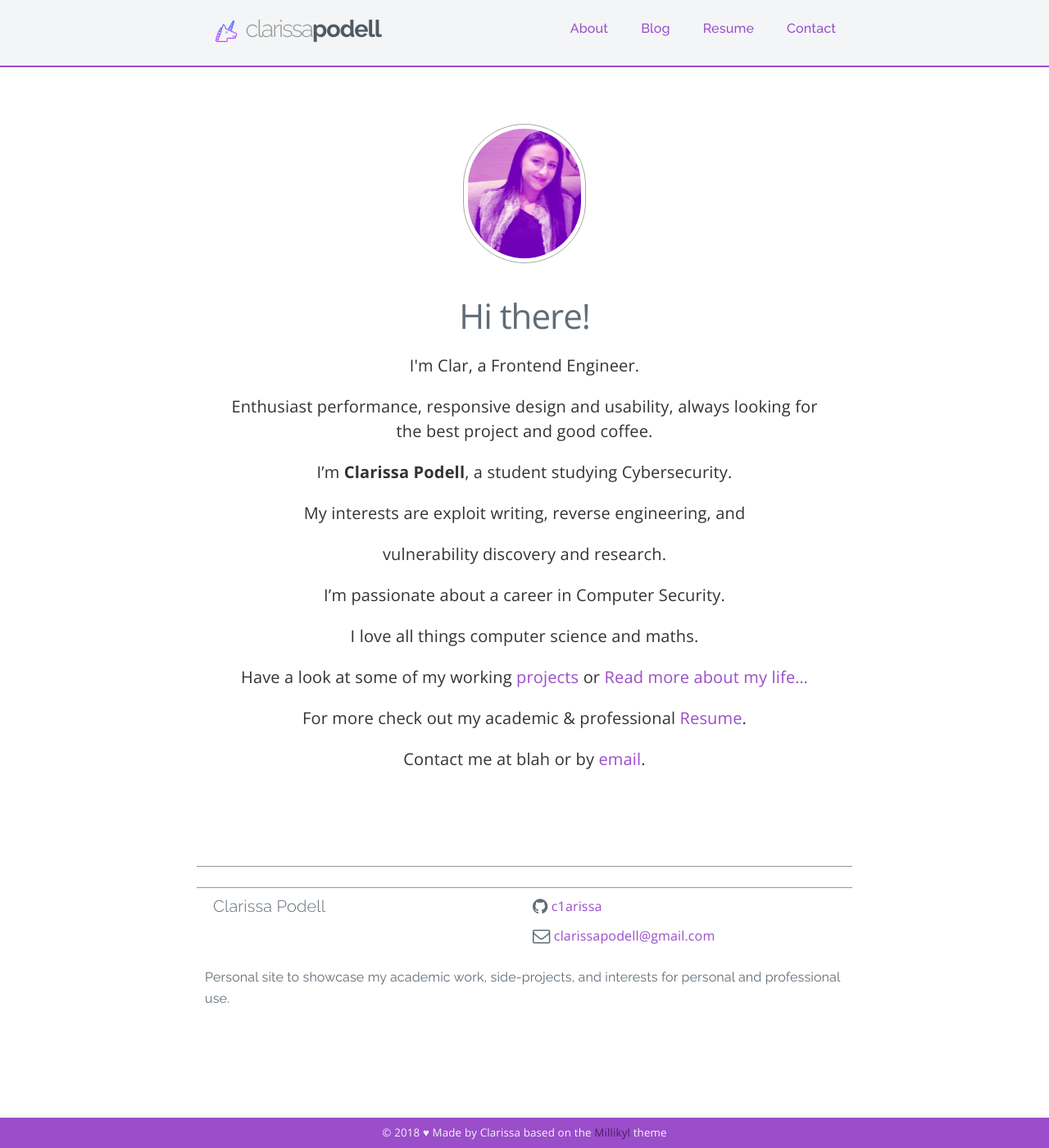
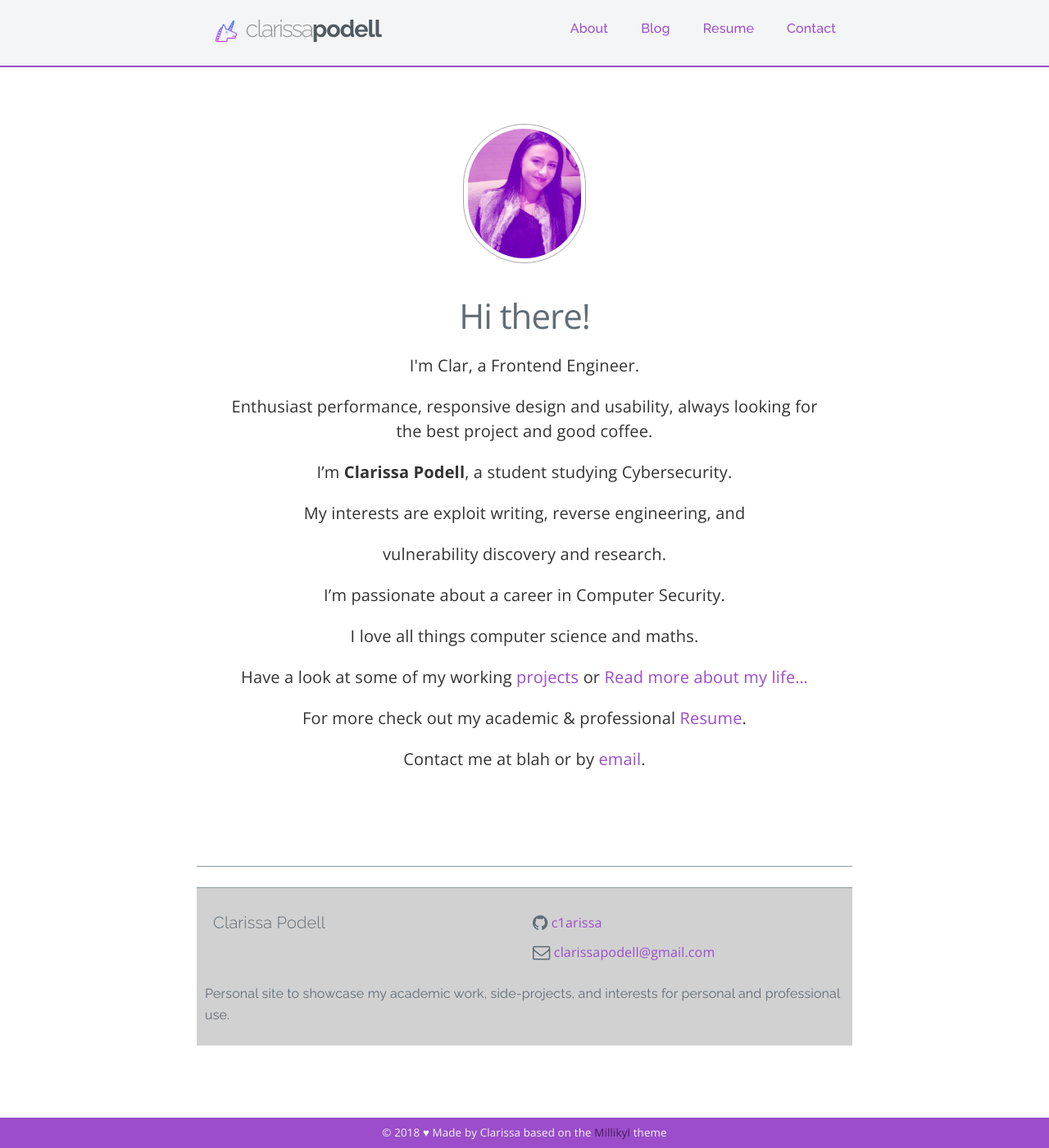
Before and after one commit to c1arissa/c1arissa.github.io, a Jekyll site: the page built from index.md, in a window 1280 px wide and 1400 px high, scrolled down 176 px. Shown: the whole window at 82% size. Built offline with Jekyll 4.4.1, drawn with Linux system fonts in a browser that asks for light colours; nearby versions of some CDN libraries; a style sheet for code colours, icons or effects is not loaded.

Commit message:
Update main.scss

```diff
--- a/css/main.scss
+++ b/css/main.scss
@@ -169,10 +169,11 @@ body {
 
 	.wrapper {
 		border-top: 1px solid #8f9aa3;
-		padding-top: 10px;
+		padding-top: 30px;
 		width: auto;
 		max-width: 800px;
 		margin: 0 auto;
+		background: $color-quaternary;
 		//width: 70%; // width: 800px;
 	}
 
```
